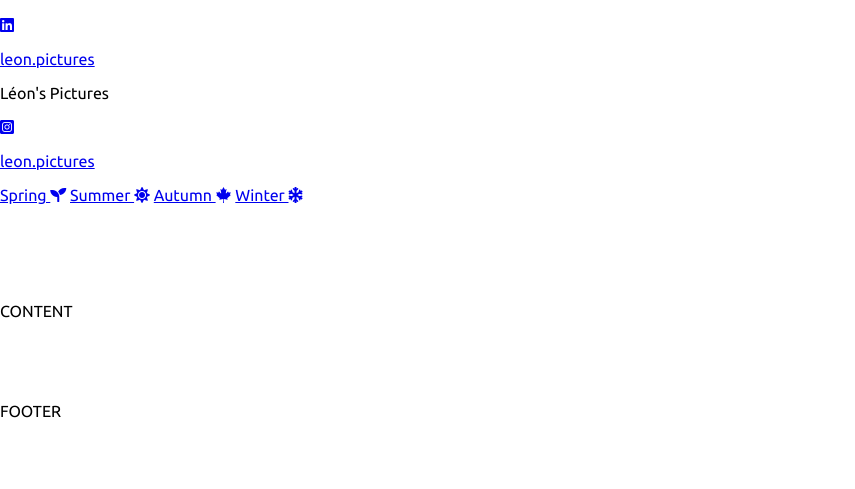
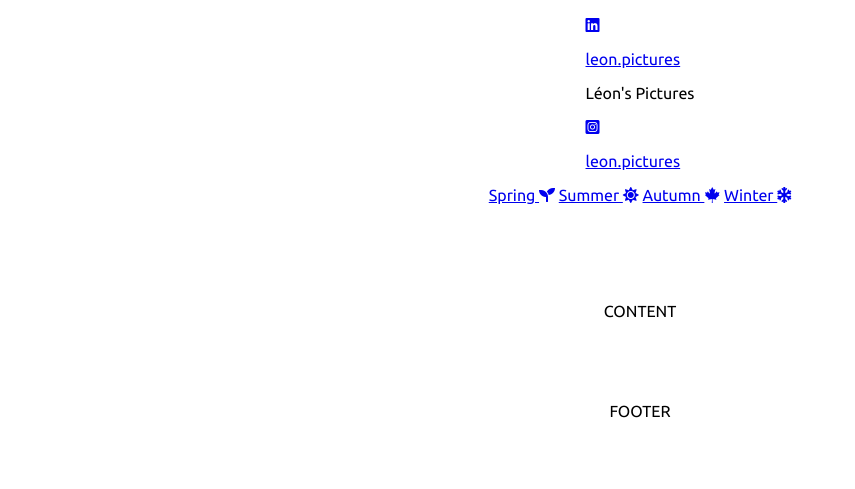
Before and after one commit to OrionBS/leon_pictures, a plain HTML site: page index.html in a window 1280 px wide. Shown: the whole page, without its empty margins (0-855 px from the left). Drawn offline with Linux system fonts and the light colour scheme.

Commit message:
Update app.css

```diff
--- a/app.css
+++ b/app.css
@@ -12,33 +12,34 @@ body {
         grid-template-columns: auto auto auto auto;
         grid-template-rows: minmax(100px, auto) minmax(100px, auto) minmax(100px, auto) minmax(100px, auto);
         grid-template-areas:
-        "header header header header"
-        "nav nav nav nav"
-        "content content content content"
-        "footer footer footer footer";
+        "hd hd hd hd hd hd hd hd hd hd hd hd hd hd hd hd"
+        "nav nav nav nav nav nav nav nav nav nav nav nav nav nav nav nav"
+        "ctt ctt ctt ctt ctt ctt ctt ctt ctt ctt ctt ctt ctt ctt ctt ctt"
+        "ft ft ft ft ft ft ft ft ft ft ft ft ft ft ft ft";
         justify-content: stretch;
 
     }
 
     .header {
-        grid-area: header;
+        grid-area: hd;
+        justify-self: center;
 
 
     }
 
     .nav {
         grid-area: nav;
-
+        justify-self: center;
     }
 
     .content {
-        grid-area: content;
-
+        grid-area: ctt;
+        justify-self: center;
     }
 
     .footer {
-        grid-area: footer;
-
+        grid-area: ft;
+        justify-self: center;
     }
 
 
```
